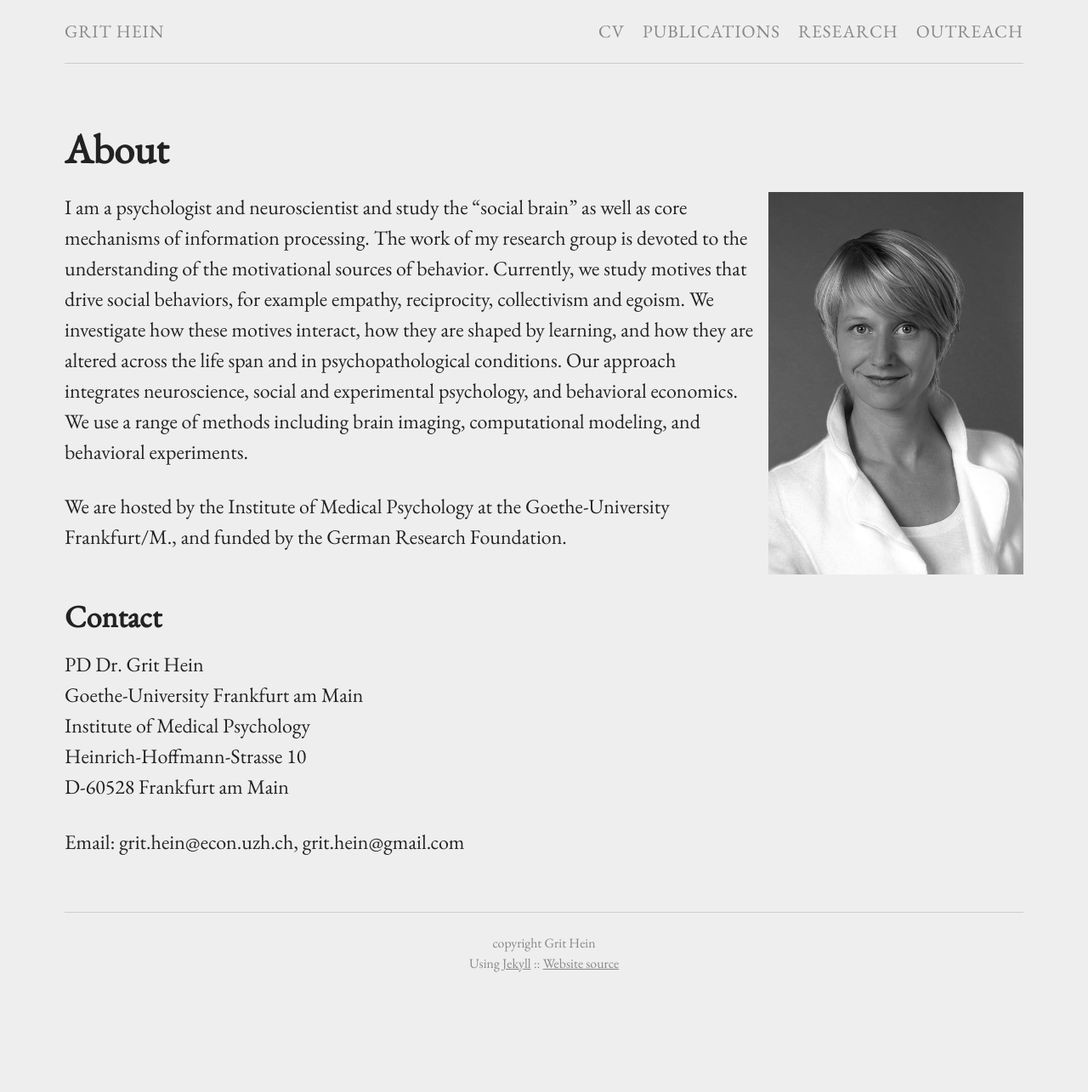
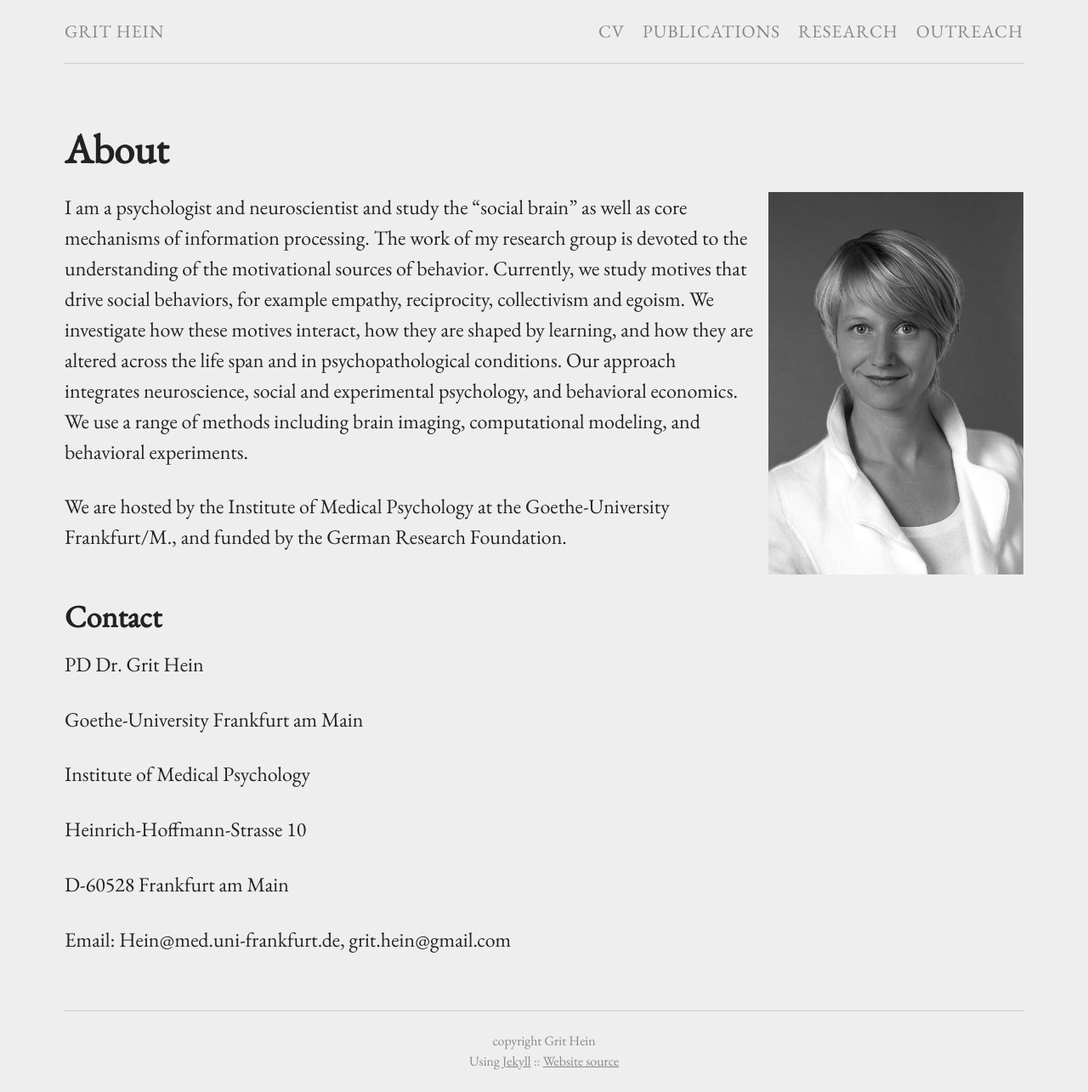
Before and after one commit to grithein/grithein, a Jekyll site: the page built from index.md, in a window 1280 px wide. Shown: the whole page at 85% size. Built offline with Jekyll 4.4.1, drawn with Linux system fonts in a browser that asks for light colours; before the commit the page ends 1170 px from its top, so only the background shows below that.

Commit message:
Update from Forestry.io - index.md

```diff
--- a/index.md
+++ b/index.md
@@ -3,6 +3,8 @@ title: About
 layout: page
 permalink: "/"
 ---
+
+
 {% include image.html url="images/Grit_pic.jpg" caption="" max_width="300px" align="right" %}
 
 I am a psychologist and neuroscientist and study the “social brain” as well as core mechanisms of information processing. The work of my research group is devoted to the understanding of the motivational sources of behavior. Currently, we study motives that drive social behaviors, for example empathy, reciprocity, collectivism and egoism. We investigate how these motives interact, how they are shaped by learning, and how they are altered across the life span and in psychopathological conditions. Our approach integrates neuroscience, social and experimental psychology, and behavioral economics. We use a range of methods including brain imaging, computational modeling, and behavioral experiments.
@@ -10,12 +12,17 @@ I am a psychologist and neuroscientist and study the “social brain” as well
 We are hosted by the Institute of Medical Psychology at the Goethe-University Frankfurt/M., and funded by the German Research Foundation.
 
 ## Contact
+
 PD Dr. Grit Hein
+
 Goethe-University Frankfurt am Main
+
 Institute of Medical Psychology
+
 Heinrich-Hoffmann-Strasse 10
+
 D-60528 Frankfurt am Main
 
-Email: grit.hein@econ.uzh.ch, grit.hein@gmail.com
+Email: Hein@med.uni-frankfurt.de, grit.hein@gmail.com
 
 [](mailto:grit.hein@gmail.com)
```
